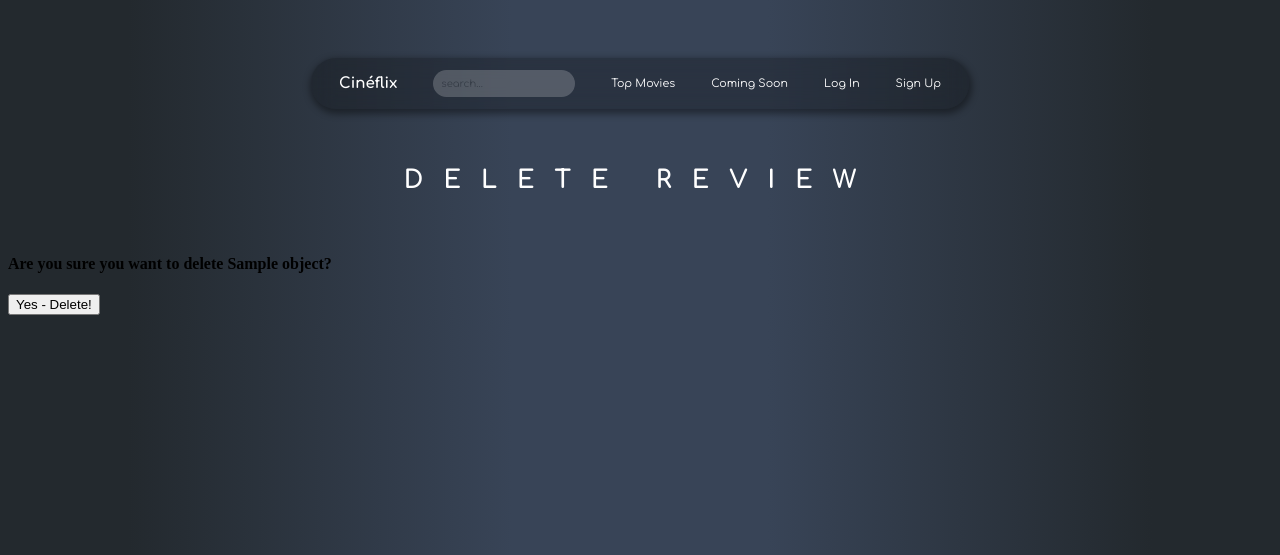
After one commit to xiesheaeix/cineflix, a Django app: template main_app/templates/main_app/review_confirm_delete.html in a window 1280 px wide. The commit adds this page. Shown: the top 555 px of the page. Run offline with Django 4.2, Linux system fonts and the light colour scheme; the template is opened without the code that fills it: most values are stand-ins (such as "Sample title", 1, 10 or a date in 2020).

Commit message:
delete reviews

```diff
--- /dev/null
+++ b/main_app/templates/main_app/review_confirm_delete.html
@@ -0,0 +1,12 @@
+{% extends 'base.html' %}
+
+{% block content %}
+  <h1>Delete Review</h1>
+
+  <h4>Are you sure you want to delete <span class="teal-text">{{ object.name }}</span>?</h4>
+
+  <form action="" method="POST">
+    {% csrf_token %}
+    <input type="submit" value="Yes - Delete!" class="btn">
+  </form>
+{% endblock %}
--- a/main_app/templates/movie/details.html
+++ b/main_app/templates/movie/details.html
@@ -52,6 +52,7 @@
 </form>
 
 {% for review in movie_data.review_set.all %}
+<a href="{% url 'delete_review' movie_data.id review.id %}">X</a>
 {{ review.body }}
 {% endfor %}
 
--- a/main_app/views.py
+++ b/main_app/views.py
@@ -116,6 +116,12 @@ def add_review(request, movie_id):
         new_review.save()
     return redirect('details', movie_id=movie.imdbId)
 
+class DeleteReview(LoginRequiredMixin, DeleteView):
+    model = Review
+    def get_success_url(self):
+        return f"/movie/{ self.object.movie.imdbId }"
+
+
 def signup(request):
     error_message = ''
     if request.method == 'POST':
```
Also changed, not shown: main_app/urls.py (+4 -3 lines).
